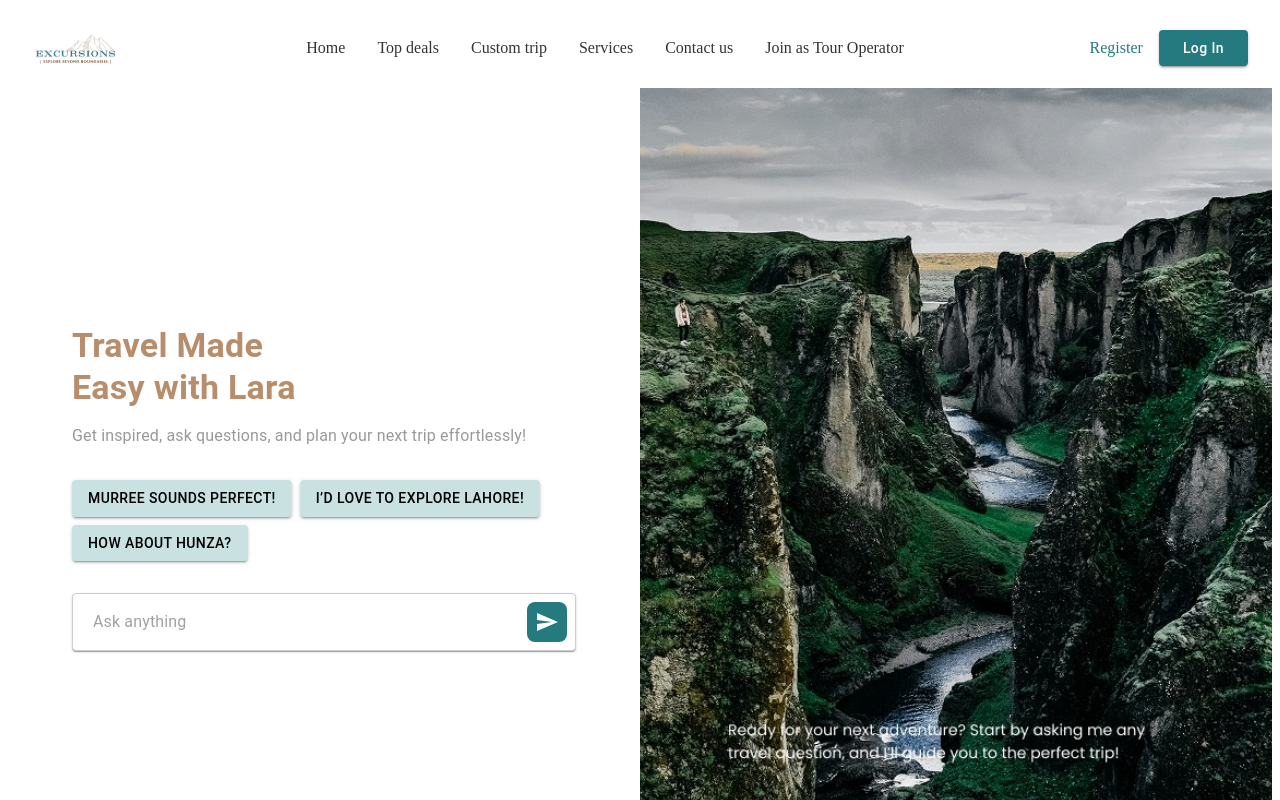
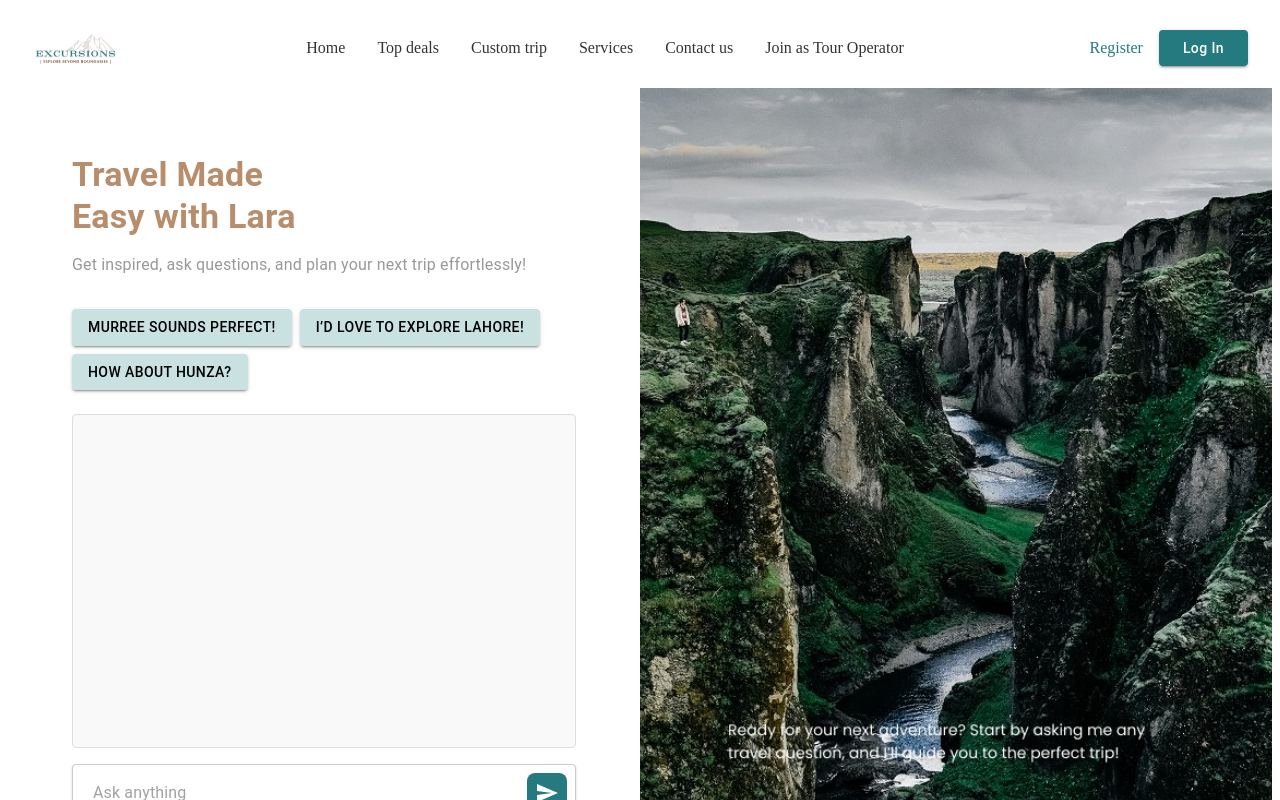
Before and after one commit to Samia804/excursion_frontend, a React (Create React App) app: page /chat in a window 1280 px wide. Shown: the top 800 px of the page. Built offline with nearby package versions, Linux system fonts and the light colour scheme.

Commit message:
✅ Updated Chat.jsx with backend API call using axios

```diff
--- a/src/pages/Chat.js
+++ b/src/pages/Chat.js
@@ -1,3 +1,4 @@
+import axios from "axios";
 import React, { useState, useEffect } from "react";
 import { useSearchParams } from "react-router-dom";
 import {
@@ -24,15 +25,49 @@ const Chat = () => {
     }
   }, [userQuery]);
 
-  const handleSend = () => {
+  const handleSend = async () => {
     if (!currentInput.trim()) return;
-    setMessages((prev) => [...prev, { role: "user", content: currentInput }]);
+
+    const userMessage = currentInput.trim();
+
+    setMessages((prev) => [...prev, { role: "user", content: userMessage }]);
     setCurrentInput("");
+
+    try {
+      const response = await axios.post(
+        `${process.env.REACT_APP_BACKEND_URL}/chat`,
+        { message: userMessage }
+      );
+
+      const trips = response.data.trips;
+
+      if (trips.length === 0) {
+        setMessages((prev) => [
+          ...prev,
+          { role: "bot", content: "No matching trips found. Try a different query!" },
+        ]);
+      } else {
+        const reply = trips
+          .map(
+            (trip) =>
+              `🎒 ${trip.tripTitle}\n📍 ${trip.destination}\n💰 Rs.${trip.pricePerSeat}\n📅 ${trip.startDate} to ${trip.endDate}`
+          )
+          .join("\n\n");
+
+        setMessages((prev) => [...prev, { role: "bot", content: reply }]);
+      }
+    } catch (error) {
+      console.error("Error contacting backend:", error);
+      setMessages((prev) => [
+        ...prev,
+        { role: "bot", content: "❌ Something went wrong. Try again later." },
+      ]);
+    }
   };
 
   return (
     <Grid container sx={{ minHeight: "100vh" }}>
-      {/* Left Side */}
+      {/* Left Side - Chat UI */}
       <Grid
         item
         xs={12}
@@ -45,10 +80,7 @@ const Chat = () => {
           backgroundColor: "#fff",
         }}
       >
-        <Typography
-          variant="h4"
-          sx={{ fontWeight: "bold", color: "#b88d6b", mb: 2 }}
-        >
+        <Typography variant="h4" sx={{ fontWeight: "bold", color: "#b88d6b", mb: 2 }}>
           Travel Made <br /> Easy with Lara
         </Typography>
         <Typography sx={{ color: "#999", mb: 4 }}>
@@ -67,6 +99,37 @@ const Chat = () => {
           </Button>
         </Box>
 
+        <Box
+          sx={{
+            flexGrow: 1,
+            overflowY: "auto",
+            maxHeight: "300px",
+            border: "1px solid #ddd",
+            borderRadius: 1,
+            p: 2,
+            backgroundColor: "#f9f9f9",
+            mb: 2,
+          }}
+        >
+          {messages.map((msg, index) => (
+            <Typography
+              key={index}
+              align={msg.role === "user" ? "right" : "left"}
+              sx={{
+                backgroundColor: msg.role === "user" ? "#d1ecf1" : "#f0f0f0",
+                display: "inline-block",
+                p: 1,
+                my: 0.5,
+                borderRadius: 2,
+                whiteSpace: "pre-line",
+                maxWidth: "80%",
+              }}
+            >
+              {msg.content}
+            </Typography>
+          ))}
+        </Box>
+
         <Paper
           sx={{
             display: "flex",
@@ -74,7 +137,6 @@ const Chat = () => {
             border: "1px solid #ccc",
             borderRadius: 1,
             p: 0.5,
-            mt: 1,
           }}
         >
           <TextField
@@ -105,7 +167,7 @@ const Chat = () => {
         </Paper>
       </Grid>
 
-      {/* Right Side */}
+      {/* Right Side - Background */}
       <Grid
         item
         xs={12}
```
